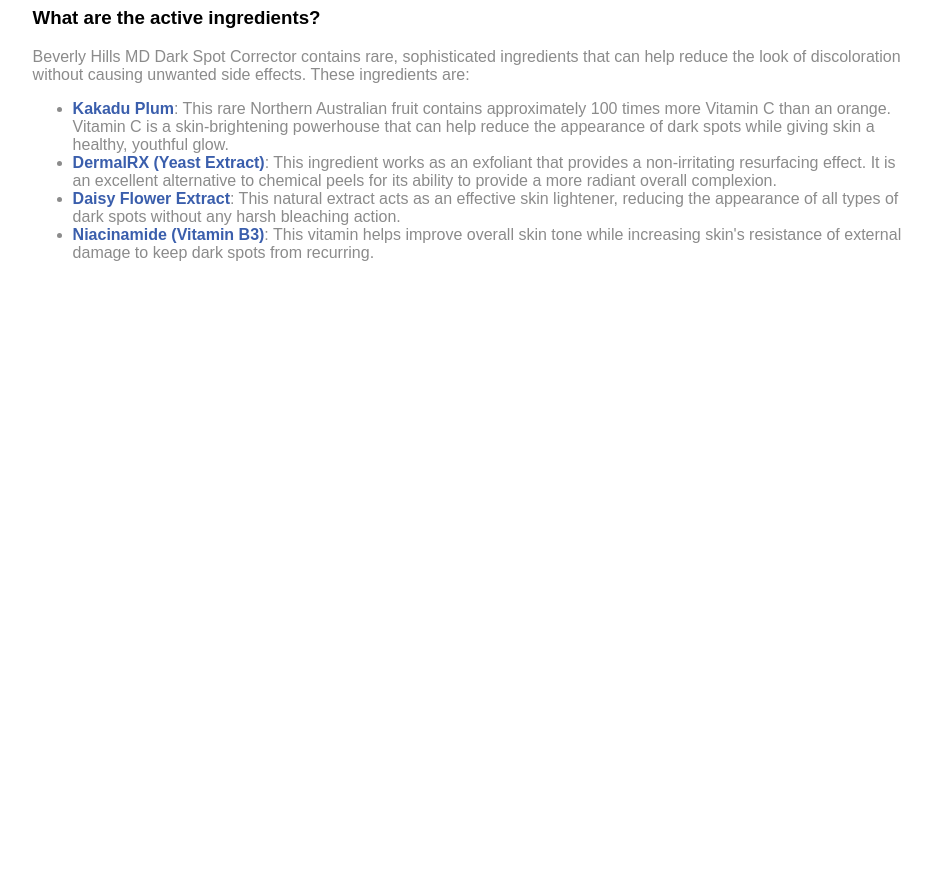
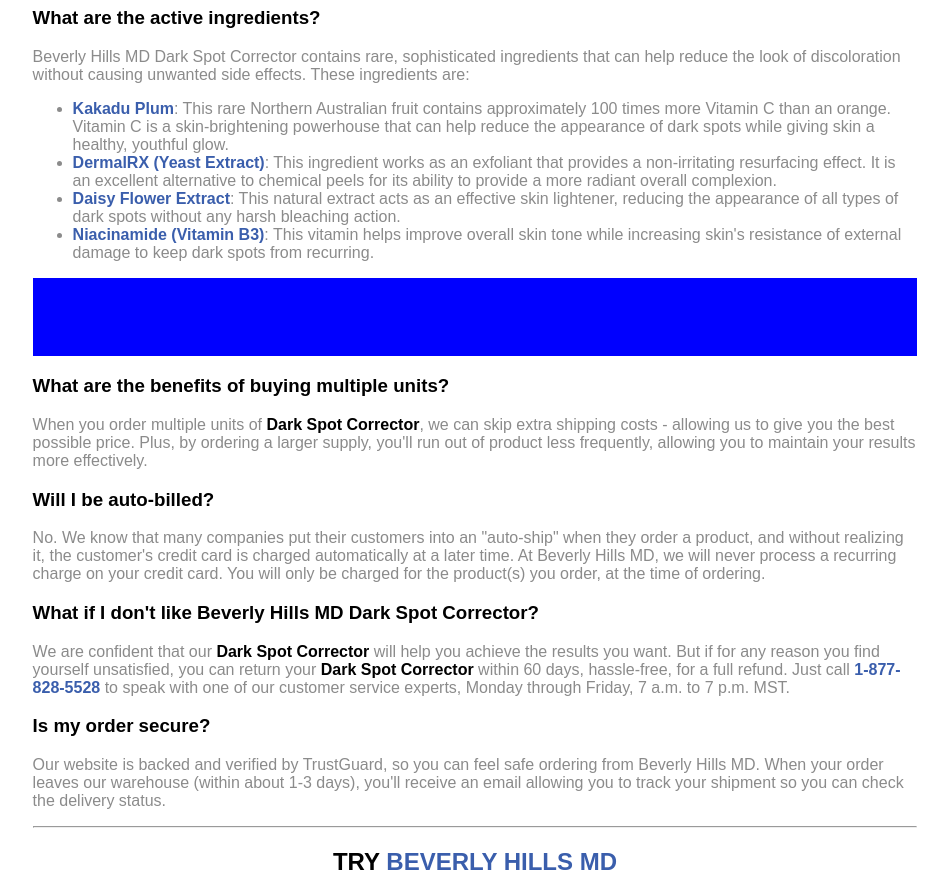
Before and after one commit to doh422/ghtest, a plain HTML site: page index.html in a window 1280 px wide. Shown: the part 1990-2880 px from the top of the page, without its empty margins (165-1113 px from the left). Before the commit the page ends 2268 px from the top, so only its background shows below. Drawn offline with Linux system fonts and the light colour scheme.

Commit message:
completed faqs and copy

```diff
--- a/index.html
+++ b/index.html
@@ -117,6 +117,33 @@
 			</ul>
 		</div>
 
+		<div id="filler"></div>
+
+		<div class="faq">
+			<h3>What are the benefits of buying multiple units?</h3>
+			<p>When you order multiple units of <span class="highlight">Dark Spot Corrector</span>, we can skip extra shipping costs - allowing us to give you the best possible price. Plus, by ordering a larger supply, you'll run out of product less frequently, allowing you to maintain your results more effectively.</p>
+		</div>
+
+		<div class="faq">
+			<h3>Will I be auto-billed?</h3>
+			<p>No. We know that many companies put their customers into an "auto-ship" when they order a product, and without realizing it, the customer's credit card is charged automatically at a later time. At Beverly Hills MD, we will never process a recurring charge on your credit card. You will only be charged for the product(s) you order, at the time of ordering.</p>
+		</div>
+
+		<div class="faq">
+			<h3>What if I don't like Beverly Hills MD Dark Spot Corrector?</h3>
+			<p>We are confident that our <span class="highlight">Dark Spot Corrector</span> will help you achieve the results you want. But if for any reason you find yourself unsatisfied, you can return your <span class="highlight">Dark Spot Corrector</span> within 60 days, hassle-free, for a full refund. Just call <span class="ingredient">1-877-828-5528</span> to speak with one of our customer service experts, Monday through Friday, 7 a.m. to 7 p.m. MST.</p>
+		</div>
+
+		<div class="faq">
+			<h3>Is my order secure?</h3>
+			<p>Our website is backed and verified by TrustGuard, so you can feel safe ordering from Beverly Hills MD. When your order leaves our warehouse (within about 1-3 days), you'll receive an email allowing you to track your shipment so you can check the delivery status.</p>
+		</div>
+
+		<hr>
+
+		<h1 class="section-header">TRY <span class="blue">BEVERLY HILLS MD</span></h1>
+		<h1 class="section-header"><span class="blue">DARK SPOT CORRECTOR</span> RISK-FREE</h1>
+
 	</section>
 
 </body>
--- a/style.css
+++ b/style.css
@@ -99,3 +99,13 @@
 	color: #3A5EAC;
 	font-weight: bold;
 }
+
+#filler {
+	background-color: blue;
+	height: 10%;
+	width: 100%;
+}
+
+.blue {
+	color: #3A5EAC;
+}
```
